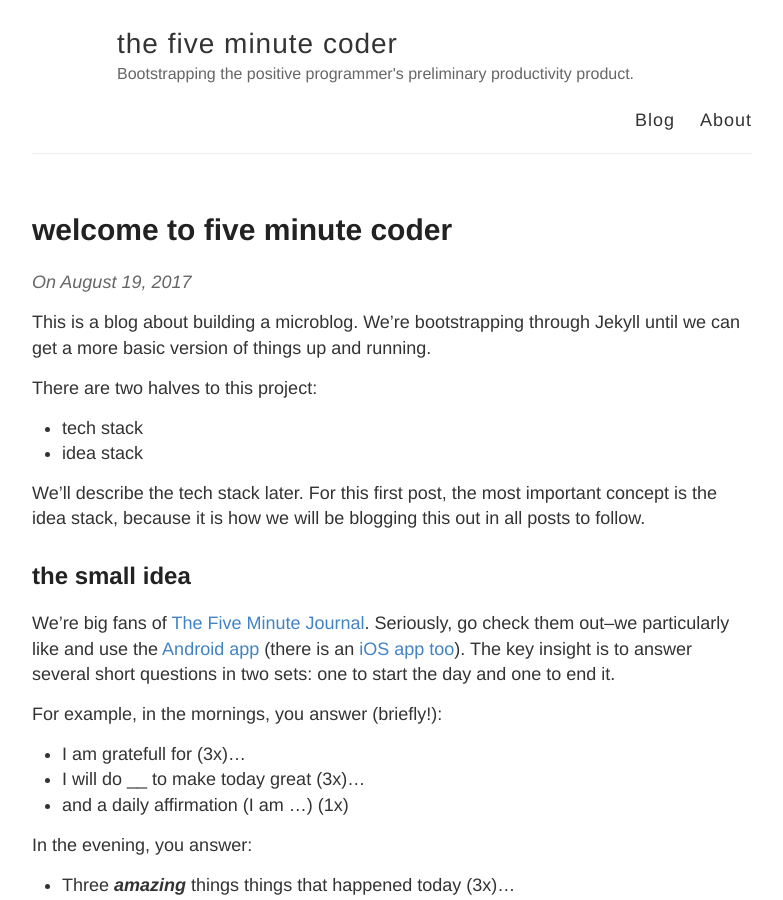
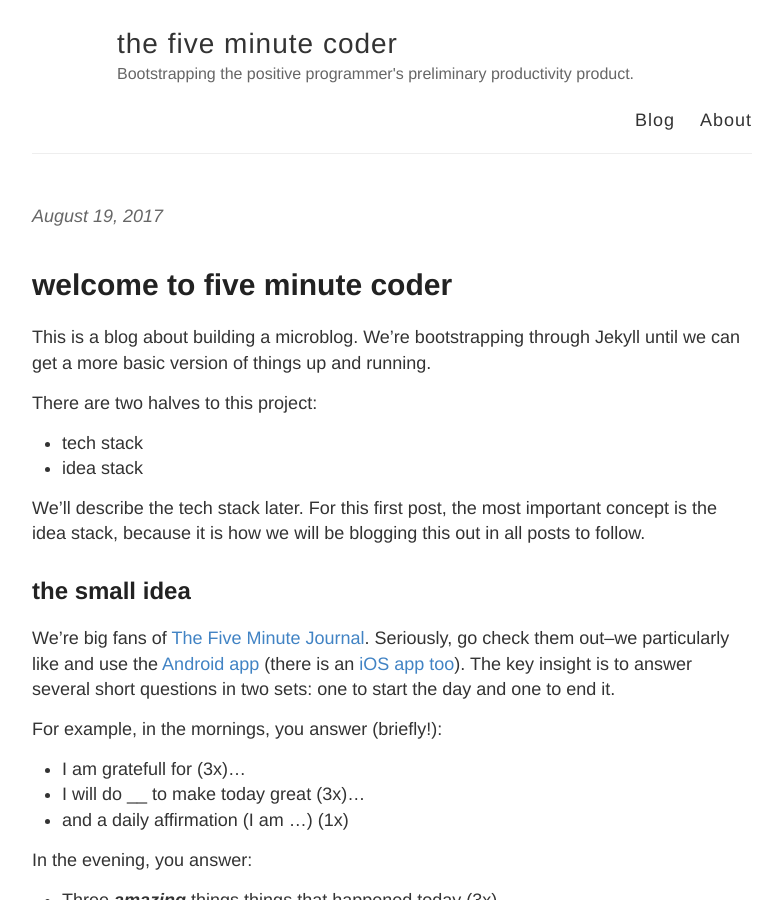
Before and after one commit to pckilgore/fiveminutecoder, a Jekyll site: the page built from _posts/17-8-19-welcome-five-minute-coder.md, in a window 1280 px wide and 900 px high. Shown: the whole window, without its empty margins (248-1031 px from the left). Built offline with Jekyll 4.4.1, drawn with Linux system fonts in a browser that asks for light colours.

Commit message:
Update post.html

```diff
--- a/_layouts/post.html
+++ b/_layouts/post.html
@@ -3,17 +3,14 @@ layout: default
 ---
 
 <article class="post">
+  <div class="date">
+    {{ page.date | date: "%B %e, %Y" }}
+  </div>
   <h1>{{ page.title }}</h1>
-
-  <div class="date">
-    On {{ page.date | date: "%B %e, %Y" }}
-  </div>
 
   <div class="entry">
     {{ content }}
   </div>
 
-
-
   {% include disqus.html %}
 </article>
```
